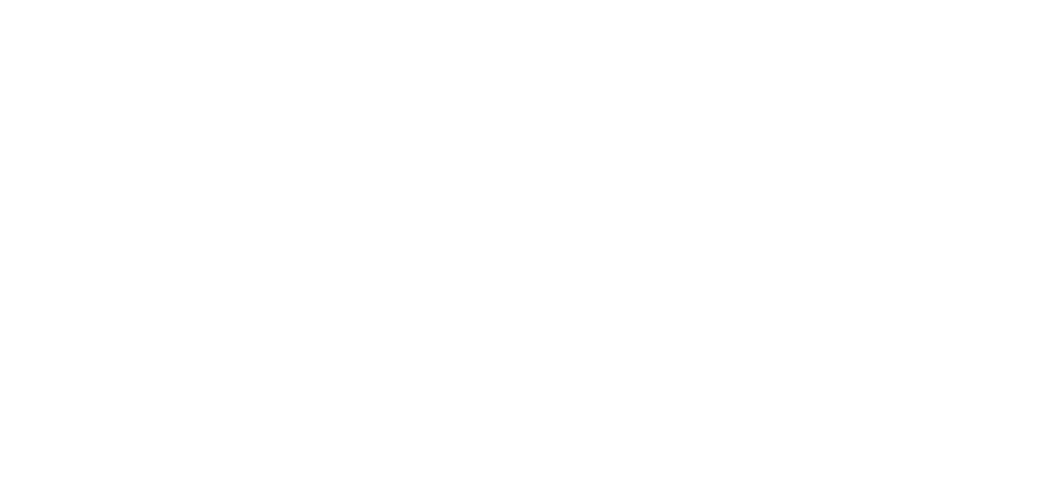
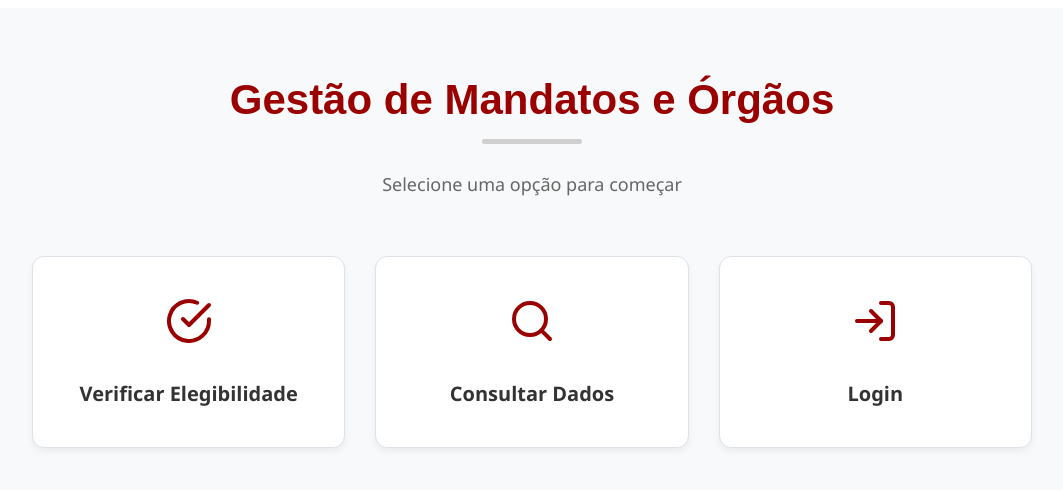
Before and after one commit to Bernardo-Fellini-Oliveira/Trabalho-de-Engenharia-de-Software-UFRGS-2025-02, a React (Vite) app in the folder front/: page / in a window 1280 px wide. Shown: the top 490 px of the page, without its empty margins (108-1171 px from the left). Built offline with nearby package versions, Linux system fonts and the light colour scheme; a web font is replaced by a local one.

Commit message:
Homepage for non users

```diff
--- a/front/src/App.tsx
+++ b/front/src/App.tsx
@@ -27,7 +27,7 @@
           <Route path="/check" element={<EligibilityPage />} />
 
           {/* PROTEGIDAS POR AUTENTICAÇÃO - NÍVEL ADMIN */}
-          <Route path="/" element={<PrivateRoute><HomePage /></PrivateRoute>} />
+          <Route path="/" element={<HomePage />} />
           <Route path="/insert" element={<PrivateRoute><TestPage /></PrivateRoute>} />
           <Route path="/edit" element={<PrivateRoute><EditPage /></PrivateRoute>} />
           <Route path="/log" element={<PrivateRoute><LogPage /></PrivateRoute>} />
--- a/front/src/views/HomePage/index.tsx
+++ b/front/src/views/HomePage/index.tsx
@@ -1,7 +1,8 @@
-import React from 'react';
+import React, { use } from 'react';
 import './HomePage.css';
 import { useNavigate } from 'react-router';
 import LogoutButton from '../../components/LogoutButton';
+import { useAuth } from '../../context/auth_context';
 
 // === Ícones SVG Inline para ilustrar os botões ===
 const IconCheck = () => (
@@ -64,6 +65,8 @@
         navigate(pageName);
     };
 
+    const {isAuthenticated, user} = useAuth();
+
     return (
         <div className="home-page-wrapper">
             <h1 className="home-title">Gestão de Mandatos e Órgãos</h1>
@@ -76,15 +79,23 @@
                     <div className="card-text">Verificar Elegibilidade</div>
                 </div>
 
+                <div className="menu-card" onClick={() => handleNavigation("/search")}>
+                                    <div className="card-icon"><IconSearch /></div>
+                                    <div className="card-text">Consultar Dados</div>
+                </div>
+
+                <div className="menu-card" onClick={() => handleNavigation("/login")}>
+                    <div className="card-icon"><IconLogin /></div>
+                    <div className="card-text">Login</div>
+                </div>
+            { isAuthenticated && user &&
+                <>
                 <div className="menu-card" onClick={() => handleNavigation("/insert")}>
                     <div className="card-icon"><IconPlus /></div>
                     <div className="card-text">Inserir Dados</div>
                 </div>
 
-                <div className="menu-card" onClick={() => handleNavigation("/search")}>
-                    <div className="card-icon"><IconSearch /></div>
-                    <div className="card-text">Consultar Dados</div>
-                </div>
+
 
                 <div className="menu-card" onClick={() => handleNavigation("/edit")}>
                     <div className="card-icon"><IconEdit /></div>
@@ -96,19 +107,18 @@
                     <div className="card-text">Notificações</div>
                 </div>
 
-                <div className="menu-card" onClick={() => handleNavigation("/login")}>
-                    <div className="card-icon"><IconLogin /></div>
-                    <div className="card-text">Login</div>
-                </div>
+
 
                 <div className="menu-card" onClick={() => handleNavigation("/log")}>
                     <div className="card-icon"><IconHistory /></div>
                     <div className="card-text">Histórico de Modificações</div>
                 </div>
-
+                </>
+            }
             </div>
-
+            { user &&
             <LogoutButton logoutText="Sair" />
+            }
         </div>
     );
 }
```
